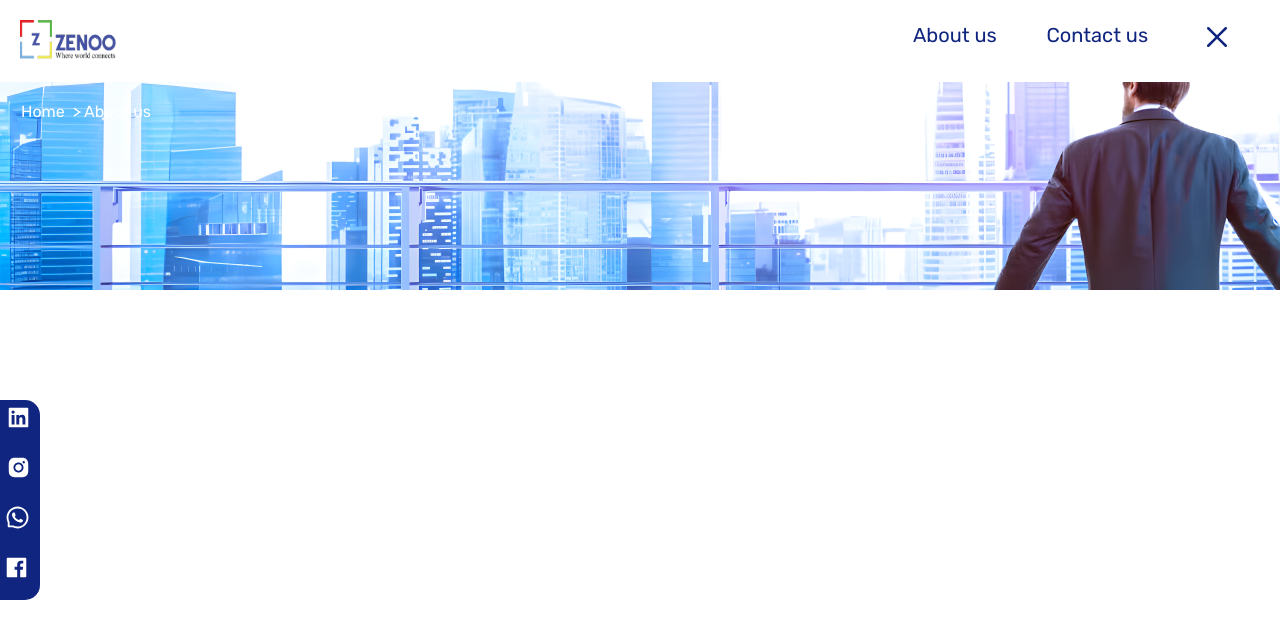
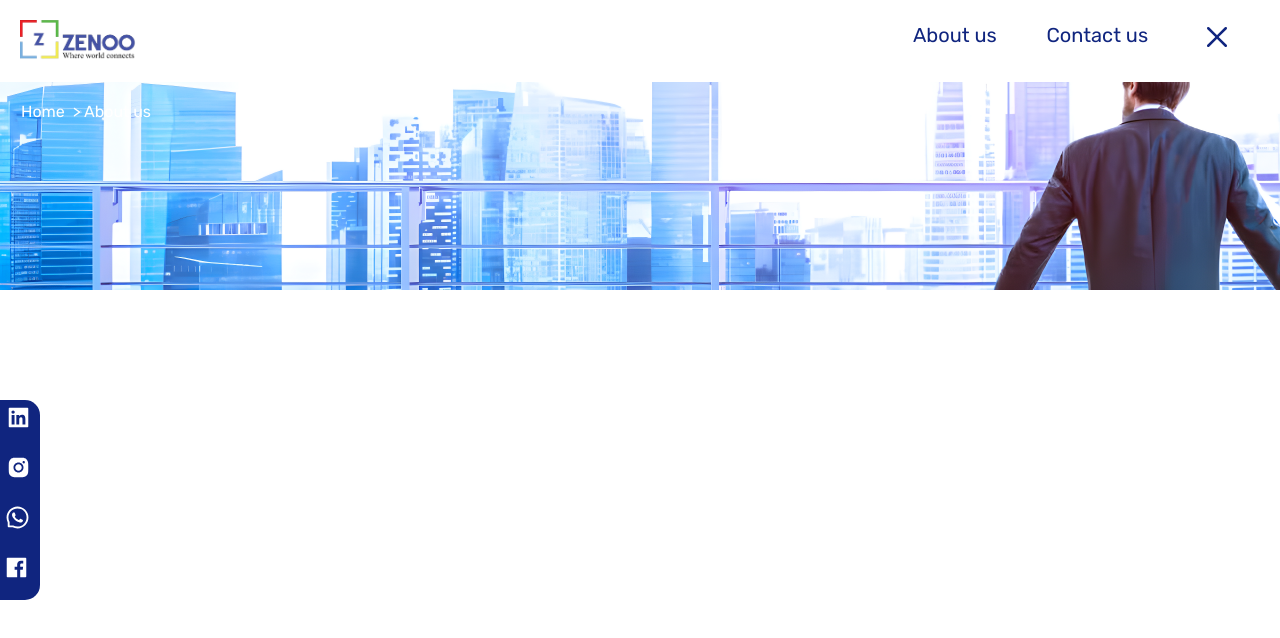
Before and after one commit to Ravi80595/Zenoo, a React (Create React App) app: page /about in a window 1280 px wide. Shown: the top 638 px of the page. Built offline with nearby package versions, Linux system fonts and the light colour scheme.

Commit message:
chagnges

```diff
--- a/src/Components/Footer.jsx
+++ b/src/Components/Footer.jsx
@@ -1,7 +1,7 @@
 import { Box, Heading, Image, Stack, Text } from "@chakra-ui/react";
 import React from "react";
 import styles from '../CSS/footer.module.css'
-import { BsFacebook, BsInstagram, BsYoutube, BsTwitter } from "react-icons/bs";
+import { BsFacebook, BsInstagram,BsTwitter } from "react-icons/bs";
 import { Link } from "react-router-dom";
 import {AiFillLinkedin} from 'react-icons/ai'
 import ScrollToTopLink from "./ScrollToTopLink";
--- a/src/Components/Navbar.jsx
+++ b/src/Components/Navbar.jsx
@@ -1,6 +1,6 @@
 import { Box,Flex,Image,Text } from '@chakra-ui/react'
 import React from 'react'
-import Logo from '../Images/Logo.png'
+import Logo3 from '../Images/Logo3.png'
 import {CloseIcon} from '@chakra-ui/icons'
 import { Link } from 'react-router-dom'
 import ScrollToTopLink from './ScrollToTopLink'
@@ -12,7 +12,7 @@ return (
     <Box p={5} w='100vw' position='fixed' zIndex={999999999} background='white'>
         <Flex justifyContent='space-between'>
             <ScrollToTopLink to='/home'>
-        <Image w={'100px'} h={'40px'} src={Logo}/></ScrollToTopLink>
+        <Image w={'120px'} h={'40px'} src={Logo3}/></ScrollToTopLink>
         <Flex fontSize={['15px',20,20,20]} justifyContent='space-around' w={['70%','30%','30%','30%']} pt={0} color='white'>
             <ScrollToTopLink to='/about'>
             <Text color={'#10257f'} className='Link_btns'>About us</Text>
--- a/src/Pages/Home.jsx
+++ b/src/Pages/Home.jsx
@@ -4,7 +4,7 @@ import '../CSS/Home.css'
 import { Link } from 'react-router-dom'
 import AOS from 'aos';
 import 'aos/dist/aos.css';
-
+import Logo from '../Images/Logo.png'
 
 const Home = () => {
 
@@ -28,7 +28,7 @@ return(
     </Box>
         <Box color={'blue'} h={'99vh'} data-aos='fade-up'>
           <Flex justifyContent={'center'}>
-          <Image pt={['222px',91,91,91]} w={188} src='https://zenoo.vercel.app/static/media/Logo.60cc4a9cbf255d6eeb4e.png'/></Flex>
+          <Image pt={['222px',91,91,91]} w={188} src={Logo}/></Flex>
         <Text className='title' fontSize={['50px',100,100,100]}  fontFamily='_NewYork' pt={1} color='blue'>ZENOO</Text>
         <div color='blue'  style={{paddingBottom:'25px', fontWeight:'bold' , marginTop:'-17px'}} w={['90%','50%','50%','50%']} m='auto'>
         <p>Uniting Real-Estate and Finance with Trust</p>
--- a/src/Pages/Template3/Home3.jsx
+++ b/src/Pages/Template3/Home3.jsx
@@ -1,7 +1,7 @@
 import React, { useState } from 'react'
 import { Box,Flex,Text,Image, Button, Heading,Stack} from '@chakra-ui/react'
 import '../../CSS/footer.module.css'
-import Logo from '../../Images/Logo.png'
+import Logo3 from '../../Images/Logo3.png'
 import { Link } from 'react-router-dom'
 import {CloseIcon} from '@chakra-ui/icons'
 import {GoArrowUpRight} from 'react-icons/go'
@@ -35,7 +35,7 @@ return (
       <SideBox/>
       <Box p={5} background='white'>
         <Flex justifyContent='space-between'>
-        <Image w={'120px'} src={Logo}/>
+        <Image w={'120px'} src={Logo3}/>
         <Flex fontSize={['15px',20,20,20]} justifyContent='space-around' w={['60%','60%','30%','30%']} pt={0} color='#10257f'>
             <ScrollToTopLink to='/about'>
             <Text className='Link_btns'>About us</Text>
```
Also changed, not shown: src/Images/Logo.png, src/Images/Logo3.png (added).
